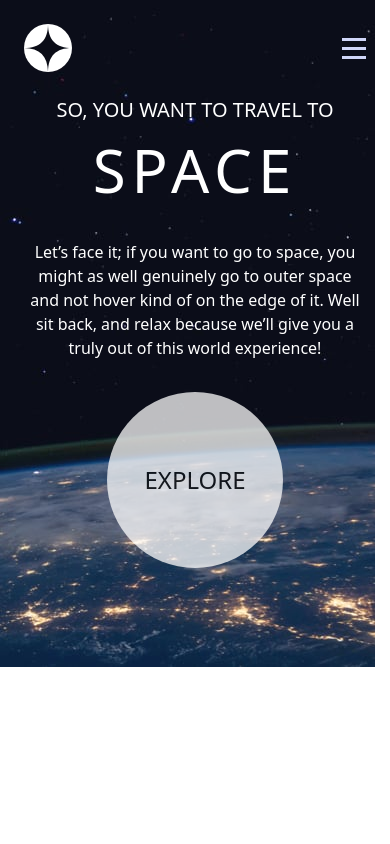
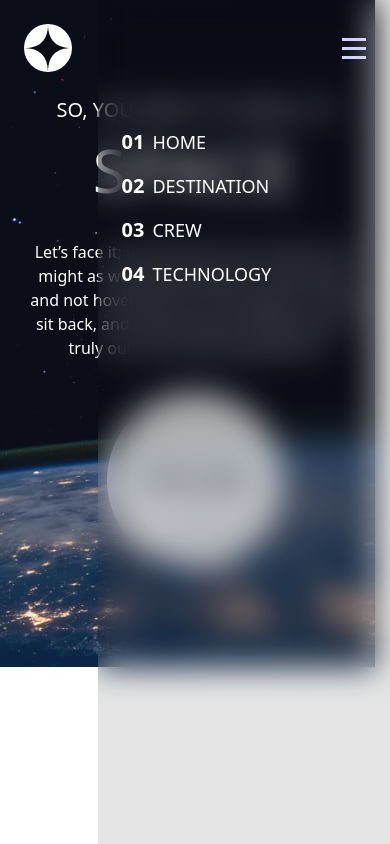
Before and after one commit to Shadrack04/react-space-tourism-website, a React (Vite) app: page / in a window 390 px wide. Built offline with nearby package versions, Linux system fonts and the light colour scheme.

Commit message:
Fixed the z-index of the mobile navigation

```diff
--- a/src/components/Header.jsx
+++ b/src/components/Header.jsx
@@ -9,9 +9,10 @@ function Header() {
   return (
     <header className=" flex items-center justify-between">
       <Logo />
-      <div className=" sm:hidden z-10">
+      <div className=" sm:hidden z-20">
         <img src={hamburger} alt="Hamburger menu icon" />
       </div>
+      <MobileNav />
       <NavPage />
     </header>
   );
--- a/src/components/MobileNav.jsx
+++ b/src/components/MobileNav.jsx
@@ -4,7 +4,7 @@ import { Link } from "react-router-dom";
 function MobileNav() {
   return (
     <div className=" absolute inset-0 flex justify-end ">
-      <nav className="bg-black bg-opacity-10 backdrop-blur-md w-[60%] h-full px-6 py-32  ">
+      <nav className="bg-black z-10 bg-opacity-10 backdrop-blur-lg w-[75%] h-full px-6 py-32  ">
         <ul className=" flex flex-col gap-4">
           <li className=" text-white text-lg uppercase">
             <Link to="/">
```
